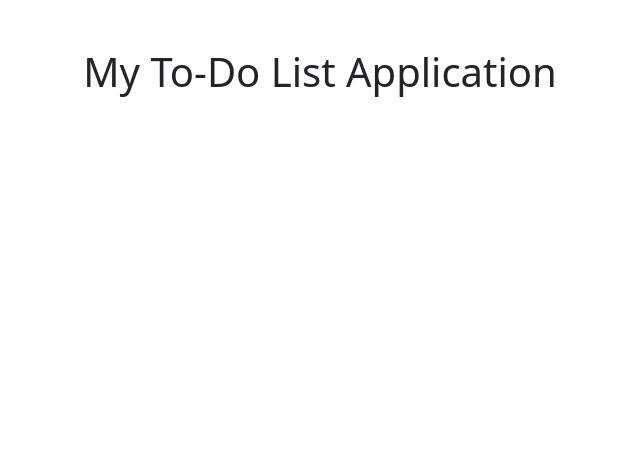
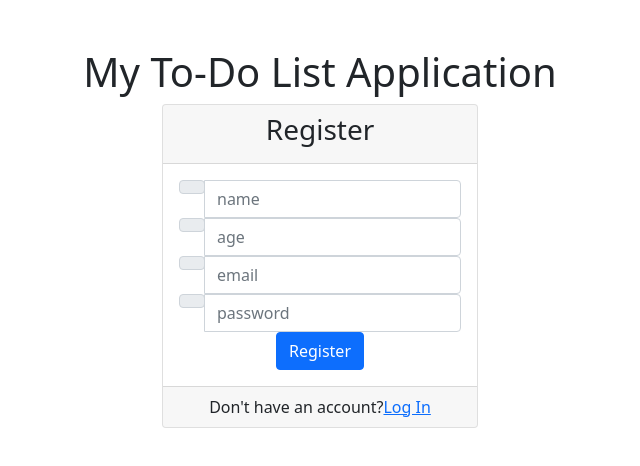
Before and after one commit to Subodh0/to-do-list-using-react, a React (Create React App) app: page /register in a window 1280 px wide. Shown: the top 466 px of the page, without its empty margins (320-960 px from the left). Built offline with nearby package versions, Linux system fonts and the light colour scheme.

Commit message:
api responses in register page and login page

```diff
--- a/src/App.js
+++ b/src/App.js
@@ -4,6 +4,7 @@ import Dashboard from './components/dashboard';
 import { BrowserRouter as Router, Route, Routes } from 'react-router-dom';
 import Description from './components/description';
 import Auth from './components/auth';
+import RegisterUser from './components/register';
 
 export default function App() {
   return (
@@ -11,8 +12,9 @@ export default function App() {
       <Header />
       <Router>
         <Routes>
-          <Route exact path = '/auth' element = {<Auth />}></Route>
+          <Route exact path = '/' element = {<Auth />}></Route>
           <Route exact path = '/home' element = {<Dashboard />}></Route>
+          <Route exact path = '/register' element={<RegisterUser />}></Route>
           <Route exact path = '/item/:currentItemInView' element = {<Description />}></Route>
         </Routes>
       </Router>
--- a/src/components/auth.js
+++ b/src/components/auth.js
@@ -5,20 +5,28 @@ import { useState } from "react"
 export default function Auth() {
     const [email, setEmail] = useState("");
     const [password, setPassword] = useState("");
+    const [apiMessage, setAPIMessage] = useState();
 
     const loginUser = () => {
         axios.post('https://api-nodejs-todolist.herokuapp.com/user/login', {
             email: email,
             password: password
         }).then((res) => {
-            console.log("API called")
+            localStorage.setItem('token', res.data.token);
+            setAPIMessage({
+                flag : 0,
+                message : "Login Successful !!!"
+            })
         }).catch((err) => {
-            console.log(err)
+            setAPIMessage({
+                flag : 1,
+                message : "Please check your credentials !"
+            })
         })
     }
 
-    console.log(email)
-    console.log(password)
+    // console.log(email)
+    // console.log(password)
     return (
         <section>
             <div className="container">
@@ -33,10 +41,9 @@ export default function Auth() {
                             </div>
                         </div>
                         <div className="card-body">
-                            <form>
                                 <div className="input-group form-group">
                                     <div className="input-group-prepend">
-                                        <span className="input-group-text"><i className="fas fa-user"></i></span>
+                                        <span className="input-group-text"><i className="fas fa-user-alt"></i></span>
                                     </div>
                                     <input
                                         type="text"
@@ -58,6 +65,9 @@ export default function Auth() {
                                         onChange = {(e) => {setPassword(e.target.value)}}
                                     />
                                 </div>
+                                {(apiMessage) &&
+                                    <p className={apiMessage.flag ? "text-danger" : "text-success"}>{apiMessage.message}</p>
+                                }
                                 <div className="form-group">
                                     <button
                                         className="btn btn-primary float-right login_btn"
@@ -66,11 +76,10 @@ export default function Auth() {
                                         Login
                                     </button>
                                 </div>
-                            </form>
                         </div>
                         <div className="card-footer">
                             <div className="d-flex justify-content-center links">
-                                Don't have an account?<a href="#">Sign Up</a>
+                                Don't have an account?<a href="/register">Sign Up</a>
                             </div>
                             <div className="d-flex justify-content-center">
                                 <a href="#">Forgot your password?</a>
--- /dev/null
+++ b/src/components/register.js
@@ -0,0 +1,115 @@
+import { useState } from "react";
+import axios from "axios";
+
+export default function RegisterUser () {
+    const [email, setEmail] = useState("");
+    const [password, setPassword] = useState("");
+    const [age, setAge] = useState();
+    const [userName, setUserName] = useState("");
+    const [apiMessage, setAPIMessage] = useState();
+
+    const registerUser = () =>{
+        axios.post('https://api-nodejs-todolist.herokuapp.com/user/register',{
+            email : email,
+            password : password,
+            name : userName,
+            age : parseInt(age)
+        }).then((res)=>{
+            setAPIMessage({
+                flag: 0,
+                message : "Registration successful !!!"
+            })
+        }).catch((error)=>{
+            if(error && error.response && error.response.data)
+                setAPIMessage({
+                    flag:1,
+                    message:error.response.data
+                })
+        })
+    }
+
+    return (
+        <section>
+            <div className="container">
+                <div className="d-flex justify-content-center h-100">
+                    <div className="card">
+                        <div className="card-header">
+                            <h3>Register</h3>
+                            <div className="d-flex justify-content-end social_icon">
+                                <span><i className="fab fa-facebook-square"></i></span>
+                                <span><i className="fab fa-google-plus-square"></i></span>
+                                <span><i className="fab fa-twitter-square"></i></span>
+                            </div>
+                        </div>
+                        <div className="card-body">
+                            <div className="input-group form-group">
+                                <div className="input-group-prepend">
+                                    <span className="input-group-text"><i className="fas fa-user"></i></span>
+                                </div>
+                                <input
+                                    type="text"
+                                    value = {userName}
+                                    className="form-control"
+                                    placeholder="name"
+                                    onChange = {(e) => {setUserName(e.target.value)}}
+                                />
+                            </div>
+                            <div className="input-group form-group">
+                                <div className="input-group-prepend">
+                                    <span className="input-group-text"><i className="fas fa-user"></i></span>
+                                </div>
+                                <input
+                                    type="text"
+                                    value = {age}
+                                    className="form-control"
+                                    placeholder="age"
+                                    onChange = {(e) => {setAge(e.target.value)}}
+                                />
+                            </div>
+                            <div className="input-group form-group">
+                                <div className="input-group-prepend">
+                                    <span className="input-group-text"><i className="fas fa-user"></i></span>
+                                </div>
+                                <input
+                                    type="text"
+                                    value = {email}
+                                    className="form-control"
+                                    placeholder="email"
+                                    onChange = {(e) => {setEmail(e.target.value)}}
+                                />
+                            </div>
+                            <div className="input-group form-group">
+                                <div className="input-group-prepend">
+                                    <span className="input-group-text"><i className="fas fa-key"></i></span>
+                                </div>
+                                <input
+                                    type="password"
+                                    value = {password}
+                                    className="form-control"
+                                    placeholder="password"
+                                    onChange = {(e) => {setPassword(e.target.value)}}
+                                />
+                            </div>
+                            {(apiMessage) &&
+                                <p className={!apiMessage.flag ? "text-success" : "text-danger"}>{apiMessage.message}</p>
+                            }
+                            <div className="form-group">
+                                <button
+                                    className="btn btn-primary float-right login_btn"
+                                    onClick={() => {registerUser()}}
+                                >
+                                    Register
+                                </button>
+                            </div>
+                        </div>
+                        <div className="card-footer">
+                            <div className="d-flex justify-content-center links">
+                                Don't have an account?<a href="/">Log In</a>
+                            </div>
+                        </div>
+                    </div>
+                </div>
+            </div>
+        </section>
+    )
+}
```
